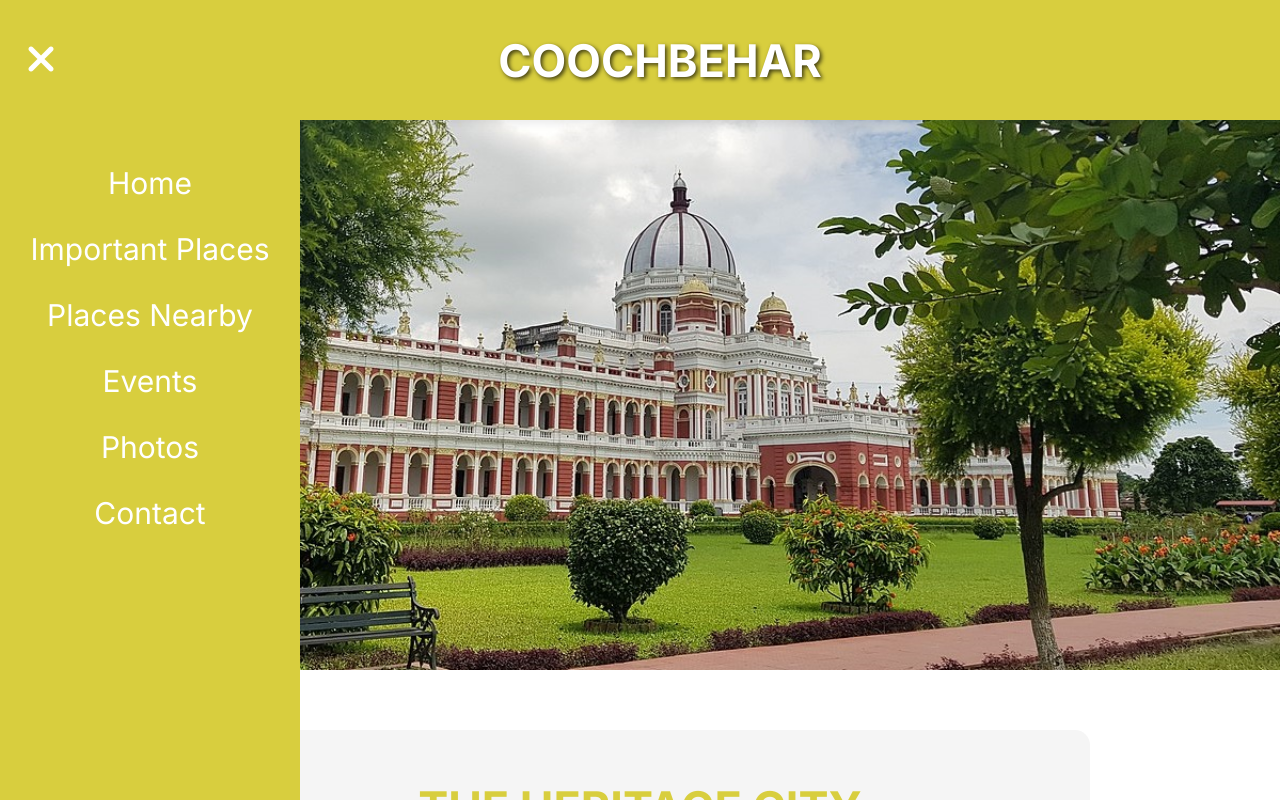
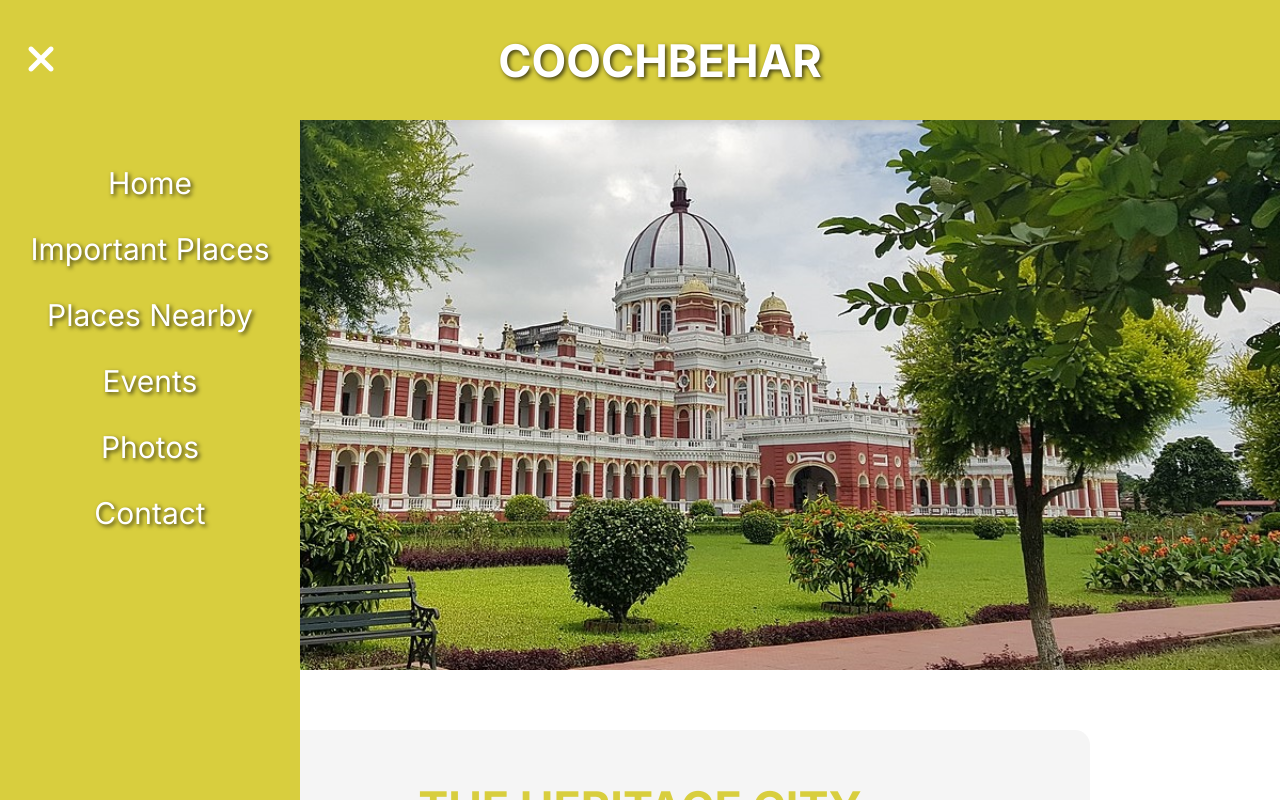
Before and after one commit to abk2191/coochbehar, a React (Vite) app: page / in a window 1280 px wide. Both pictures are taken after a click on the button 43 px from the left and 60 px from the top of the page. Shown: the top 800 px of the page. Built offline with nearby package versions, Linux system fonts and the light colour scheme; a web font is replaced by a local one.

Commit message:
Added new features

```diff
--- a/src/index.css
+++ b/src/index.css
@@ -171,6 +171,7 @@ body {
   padding: 0;
   text-decoration: none; /* Remove underline from links */
   color: white; /* Set link color */
+  text-shadow: 2px 2px 4px rgba(0, 0, 0, 0.7);
   display: block; /* Make the link fill the entire li */
   width: 100%;
   /* padding: 10px 0;  */
```
